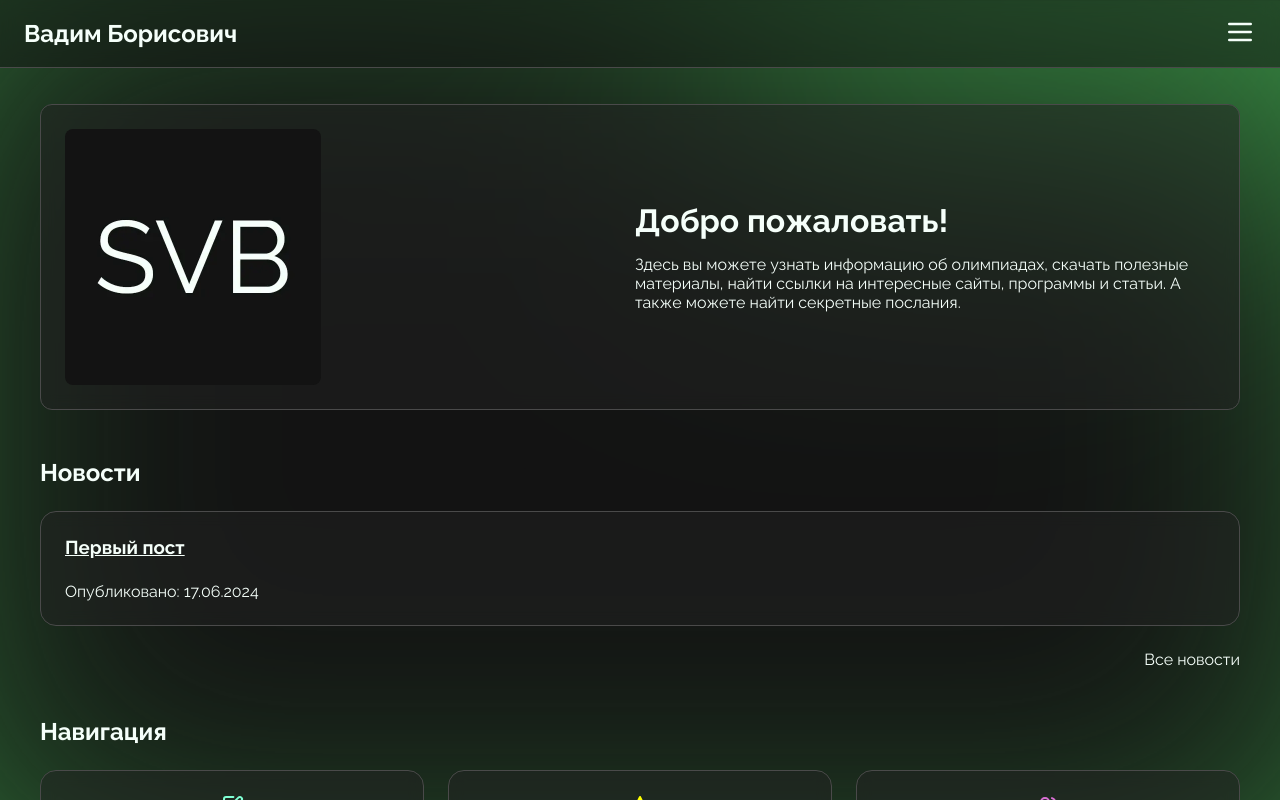
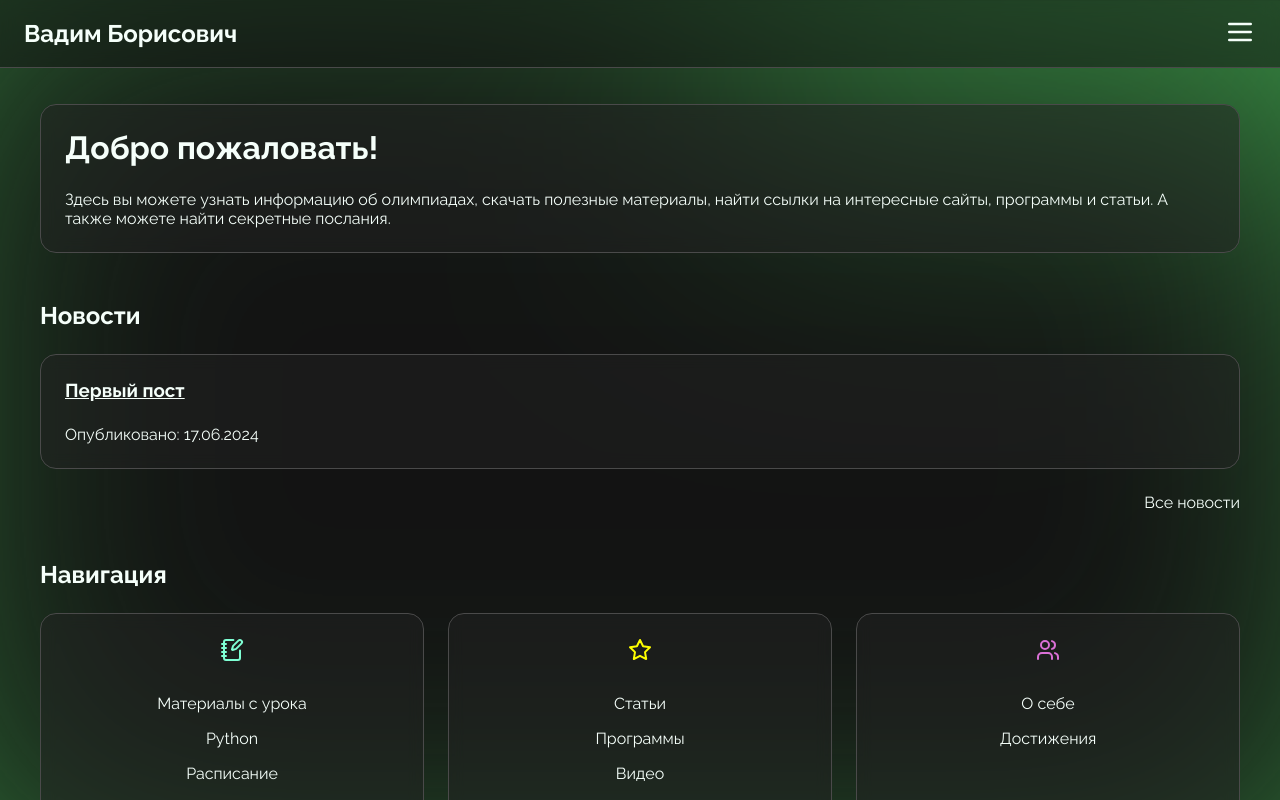
Before and after one commit to svbinf-ru/svbinf.ru, a Next.js app: page / in a window 1280 px wide. Shown: the top 800 px of the page. Built offline with nearby package versions, Linux system fonts and the light colour scheme.

Commit message:
feat(app): chenge layout of the home page

```diff
--- a/app/page.tsx
+++ b/app/page.tsx
@@ -1,10 +1,10 @@
 import Link from 'next/link'
 
 import anonForm from '@/assets/anon-form.webp'
-import favicon from '@/assets/favicon.webp'
 import raptor from '@/assets/raptor.webp'
 import { Card } from '@/components/Card'
 import { Container } from '@/components/Container'
+import { ContainerBorders } from '@/components/ContainerBorders'
 import { HomepageNavigation } from '@/components/HomepageNavigation'
 import { NewsFeed } from '@/components/NewsFeed'
 
@@ -14,12 +14,7 @@ export default function Home() {
     return (
         <main>
             <Container>
-                <Card
-                    image={favicon}
-                    imageAlt="Логотип SVB369.ru"
-                    imageWidth={256}
-                    imageHeight={256}
-                >
+                <ContainerBorders>
                     <h1>Добро пожаловать!</h1>
                     <p>
                         Здесь вы можете узнать информацию об олимпиадах, скачать
@@ -27,7 +22,7 @@ export default function Home() {
                         программы и статьи. А также можете найти секретные
                         послания.
                     </p>
-                </Card>
+                </ContainerBorders>
             </Container>
             <NewsFeed />
             <HomepageNavigation />
@@ -61,7 +56,6 @@ export default function Home() {
                         imageWidth={256}
                         imageHeight={256}
                     >
-                        <h2>Пасхалки</h2>
                         <p>Если это понятно, то это понятно.</p>
                         <p>Если это не понятно, то это не понятно.</p>
                     </Card>
```
